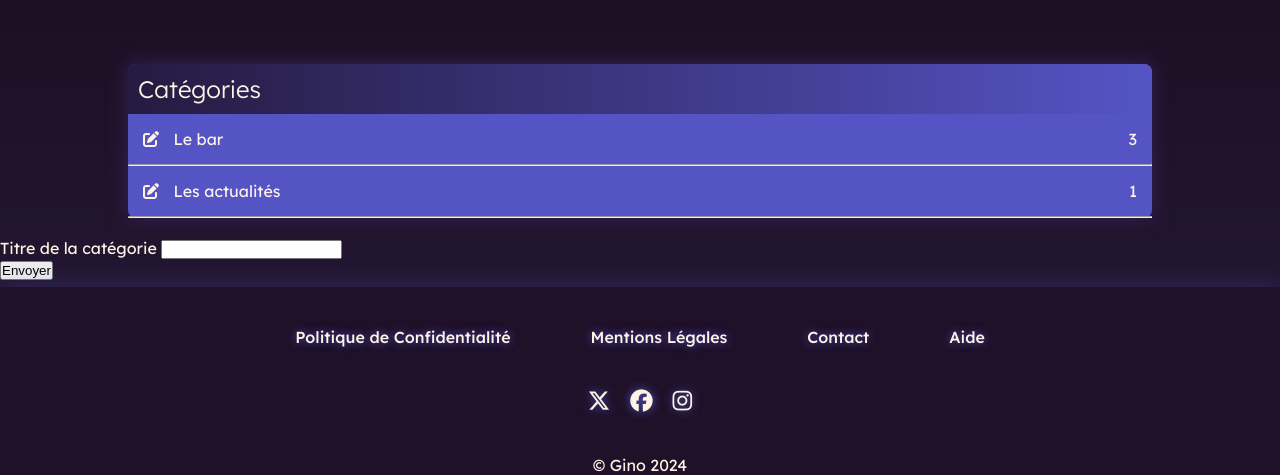
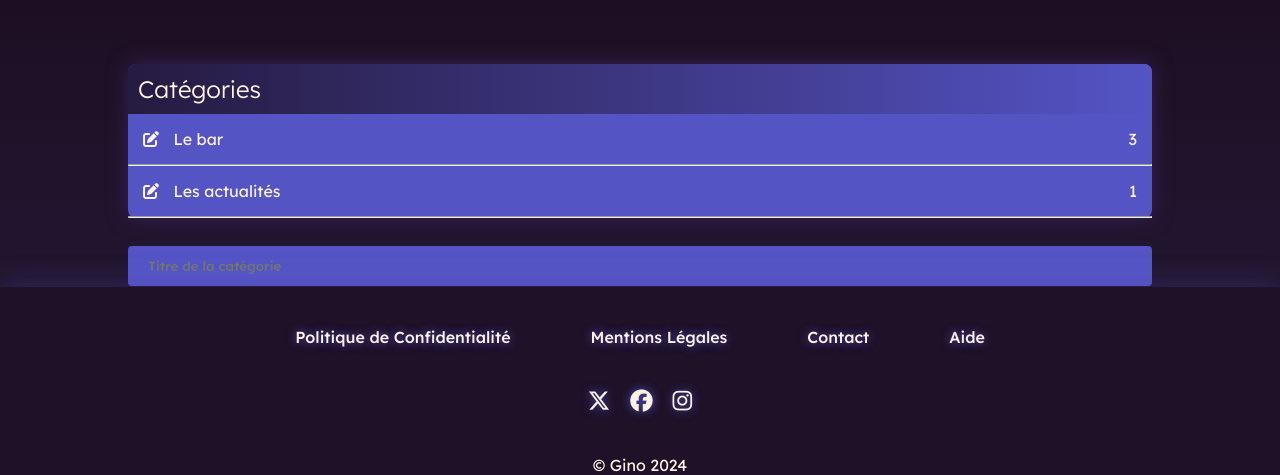
Before and after one commit to ginodalsasso/projet-forum, a PHP site: page /index.php?ctrl=forum&action=index in a window 1280 px wide. Shown: the part 537-1012 px from the top of the page. Run offline with PHP 8.4, Linux system fonts and the light colour scheme; data comes from the database, SQL or seed files in the repository; some libraries are stand-ins or nearby versions; some web fonts are replaced.

Commit message:
css form category

```diff
--- a/public/css/style.css
+++ b/public/css/style.css
@@ -82,6 +82,7 @@ body{
 
 .button{
     text-decoration: none;
+    border: none;
     color: var(--font-color);
     font-weight: 500;
     padding: 8px 16px;
@@ -93,6 +94,7 @@ body{
 
 .button_delete{
     text-decoration: none;
+    border: none;
     color: var(--font-color);
     font-weight: 500;
     padding: 8px 16px;
@@ -104,6 +106,7 @@ body{
 
 .button_deco{
     text-decoration: none;
+    border: none;
     color: var(--font-color);
     font-weight: 500;
     padding: 8px 16px;
@@ -181,15 +184,15 @@ h2{
     border-radius: 8px;
 }
 
-.card_list p{
-    /* padding: 10px 10px 5px 10px; */
-}
-
 .card_list a{
     color: var(--font-color);
     padding: 20px 5px;
     text-decoration: none;
 
+}
+
+.card_list_profil p{
+    padding: 10px 10px 5px 10px;
 }
 
 .titles_container{
@@ -202,7 +205,36 @@ h2{
 
 
 hr{
-    color: rgba(38, 26, 58, 0.2);
+    /* color: rgb(38, 26, 58); */
+    /* border-top: 2px solid  #3a1a1a33; */
+}
+
+/* ---------------------------formulaires--------------------------- */
+.form_display{
+    display: flex;
+    justify-content: center;
+    align-items: center;
+    flex-direction: column
+}
+
+input, textarea{
+    display: inline-block;
+    width: 80vw;
+    padding: 12px 20px;
+    margin: 8px 0;
+    background-color: var(--card-colour);
+    font-family: "Lexend";
+    font-weight: 500;
+    color: var(--font-color);
+    border: none;
+    border-radius: 4px;
+    transition: 0.5s;
+    outline: none;
+}
+
+input[type=text]:focus, textarea:focus{
+    background-color: var(--font-color);
+    color: #342056;
 }
 
 /* ---------------------------footer--------------------------- */
--- a/view/forum/listCategory.php
+++ b/view/forum/listCategory.php
@@ -28,8 +28,10 @@ $categories = $result["data"]['categories'];
 </section>
 
 <!----------------- Ajouter une catégorie ----------------->
-<form action="index.php?ctrl=forum&action=addCategory" method="POST">
-    <label for="title">Titre de la catégorie</label>
-    <input type="text" name="name" id="title" required><br>
-    <input type="submit" name="submit" value="Envoyer">
-</form>
+<div class="form_display">
+<form class="form" action="index.php?ctrl=forum&action=addCategory" method="POST">
+        <!-- <label for="title">Titre de la catégorie</label> -->
+        <input type="text" name="name" id="title" placeholder="Titre de la catégorie" required><br>
+        <input class="button" type="submit" name="submit" value="Envoyer">
+    </form>
+</div>
--- a/view/forum/listPosts.php
+++ b/view/forum/listPosts.php
@@ -38,6 +38,7 @@ foreach ($posts as $post) { ?>
 if ($topic->getClosed()) { ?>
     <p>Le topic est verrouillé</p>
 <?php } else { ?>
+
     <form action="index.php?ctrl=forum&action=addPost&id=<?= $topic->getId() ?>" method="POST">
         <label for="text"></label>
         <textarea id="text" name="text" rows="5" cols="33"></textarea>
--- a/view/forum/listTopics.php
+++ b/view/forum/listTopics.php
@@ -45,9 +45,11 @@ $topics = $result["data"]['topics'];
 </section>
 
 <!----------------- Ajouter un topic ----------------->
+<div class="form_display">
     <form action="index.php?ctrl=forum&action=addTopic&id=<?= $category->getId() ?>" method="POST">
         <label for="title">Titre du topic</label>
         <input type="text" name="title" id="title" required><br>
         <textarea id="text" name="text" rows="5" cols="33"></textarea>
         <input type="submit" name="submit" value="Envoyer">
     </form>
+</div>
```
Also changed, not shown: view/forum/profil.php (+6 -4 lines). Lines whose indentation alone changed are shown as unchanged.
